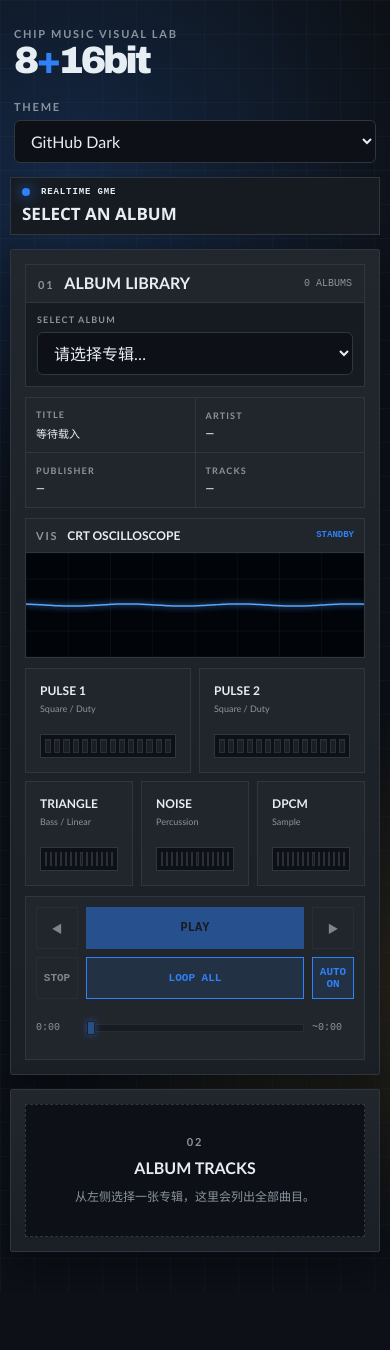
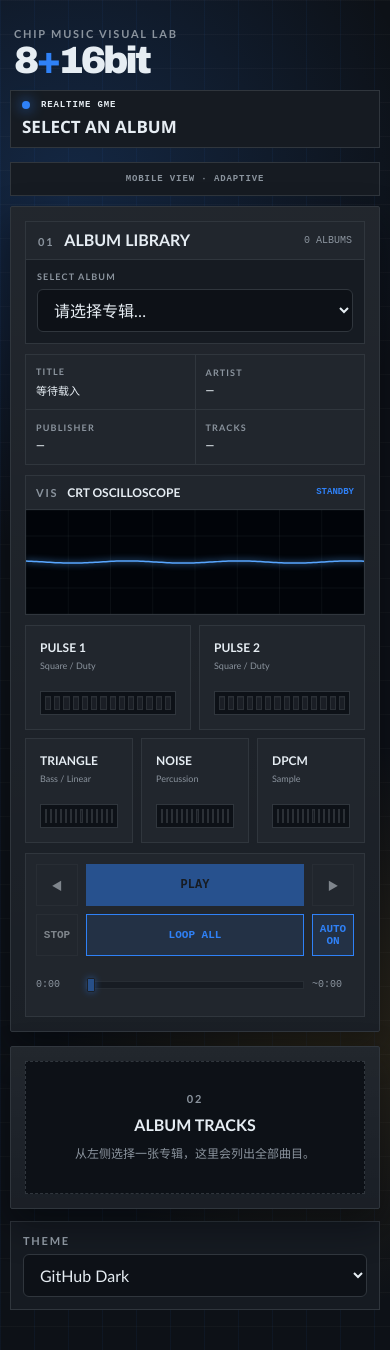
Before and after one commit to Algustav/816bitmusic, a React (Vite) app: page / in a window 390 px wide. Before the commit the page ends 1292 px from the top, so only its background shows below. Built offline with nearby package versions, Linux system fonts and the light colour scheme.

Commit message:
feat: add optional compact mobile layout

```diff
--- a/src/App.tsx
+++ b/src/App.tsx
@@ -55,6 +55,7 @@ export default function App() {
   const [seekPreview, setSeekPreview] = useState<number | null>(null);
   const [loopMode, setLoopMode] = useState<LoopMode>("all");
   const [autoPlay, setAutoPlay] = useState(true);
+  const [mobileCompact, setMobileCompact] = useState(false);
   const [selectedAlbumId, setSelectedAlbumId] = useState<string | null>(null);
   const [loadingAlbumId, setLoadingAlbumId] = useState<string | null>(null);
   const [playbackError, setPlaybackError] = useState<string | null>(null);
@@ -183,7 +184,7 @@ export default function App() {
   };
 
   return (
-    <main className="app-shell">
+    <main className={`app-shell ${mobileCompact ? "is-mobile-compact" : ""}`}>
       <header className="app-header">
         <div>
           <span className="kicker">CHIP MUSIC VISUAL LAB</span>
@@ -221,6 +222,15 @@ export default function App() {
           {engineMode === "realtime" ? snapshot.state.toUpperCase() : "HTTP FALLBACK"}
         </span>
       </section>
+
+      <button
+        className="mobile-layout-toggle"
+        type="button"
+        aria-pressed={mobileCompact}
+        onClick={() => setMobileCompact((compact) => !compact)}
+      >
+        MOBILE VIEW · {mobileCompact ? "COMPACT" : "ADAPTIVE"}
+      </button>
 
       <div className="workspace">
         <section className="theme-panel main-panel">
@@ -366,6 +376,23 @@ export default function App() {
           )}
         </aside>
       </div>
+
+      <footer className="mobile-theme-footer">
+        <label className="theme-picker">
+          <span>THEME</span>
+          <select
+            className="theme-select"
+            value={themeId}
+            onChange={(event) => selectTheme(event.target.value)}
+          >
+            {listThemes().map((item) => (
+              <option key={item.id} value={item.id}>
+                {item.name}
+              </option>
+            ))}
+          </select>
+        </label>
+      </footer>
     </main>
   );
 }
--- a/src/styles.css
+++ b/src/styles.css
@@ -87,6 +87,11 @@ button:disabled {
 
 .status-strip__right {
   margin-left: auto;
+}
+
+.mobile-layout-toggle,
+.mobile-theme-footer {
+  display: none;
 }
 
 .workspace {
@@ -861,8 +866,8 @@ button:disabled {
     flex-direction: column;
   }
 
-  .theme-picker {
-    width: 100%;
+  .app-header > .theme-picker {
+    display: none;
   }
 
   .status-strip__right {
@@ -892,6 +897,25 @@ button:disabled {
     font-weight: 800;
     letter-spacing: 0;
     line-height: 1.2;
+  }
+
+  .mobile-layout-toggle {
+    width: 100%;
+    min-height: 34px;
+    display: block;
+    margin: 0 0 10px;
+    border: 1px solid var(--line);
+    color: var(--muted);
+    background: var(--panel);
+    font-family: ui-monospace, monospace;
+    font-size: 9px;
+    font-weight: 900;
+    letter-spacing: 0.1em;
+  }
+
+  .mobile-layout-toggle[aria-pressed="true"] {
+    border-color: var(--accent);
+    color: var(--accent);
   }
 
   .metadata-grid,
@@ -946,4 +970,182 @@ button:disabled {
   .transport__time {
     grid-column: 1 / -1;
   }
+
+  .mobile-theme-footer {
+    display: block;
+    margin-top: 12px;
+    padding: 12px;
+    border: 1px solid var(--line);
+    background: var(--panel);
+  }
+
+  .mobile-theme-footer .theme-picker {
+    width: 100%;
+  }
+
+  .is-mobile-compact {
+    width: min(100% - 12px, 1240px);
+    padding-top: 6px;
+  }
+
+  .is-mobile-compact .app-header {
+    min-height: 48px;
+    padding: 4px 2px 7px;
+  }
+
+  .is-mobile-compact .kicker {
+    display: none;
+  }
+
+  .is-mobile-compact .app-header h1 {
+    margin: 0;
+    font-size: 34px;
+    line-height: 1;
+  }
+
+  .is-mobile-compact .status-strip {
+    display: flex;
+    min-height: 34px;
+    padding: 6px 9px;
+  }
+
+  .is-mobile-compact .status-strip__album {
+    grid-column: auto;
+    min-width: 0;
+    padding: 0;
+    overflow: hidden;
+    font-size: 13px;
+    text-overflow: ellipsis;
+    white-space: nowrap;
+  }
+
+  .is-mobile-compact .mobile-layout-toggle {
+    min-height: 30px;
+    margin-bottom: 6px;
+  }
+
+  .is-mobile-compact .main-panel,
+  .is-mobile-compact .track-sidebar {
+    padding: 7px;
+  }
+
+  .is-mobile-compact .album-library__header {
+    display: none;
+  }
+
+  .is-mobile-compact .album-mobile-select {
+    grid-template-columns: 78px minmax(0, 1fr);
+    align-items: center;
+    gap: 7px;
+    padding: 7px;
+  }
+
+  .is-mobile-compact .now-playing {
+    grid-template-columns: 1fr 1fr;
+    margin-top: 6px;
+  }
+
+  .is-mobile-compact .now-playing > div {
+    min-height: 42px;
+    padding: 6px 8px;
+  }
+
+  .is-mobile-compact .now-playing > div:nth-child(3),
+  .is-mobile-compact .now-playing > div:nth-child(4) {
+    display: none;
+  }
+
+  .is-mobile-compact .oscilloscope {
+    margin-top: 6px;
+  }
+
+  .is-mobile-compact .oscilloscope__header {
+    min-height: 28px;
+  }
+
+  .is-mobile-compact .oscilloscope canvas {
+    height: 72px;
+  }
+
+  .is-mobile-compact .channel-rack {
+    grid-template-columns: 1fr;
+    gap: 3px;
+    margin-top: 6px;
+  }
+
+  .is-mobile-compact .channel:nth-child(n) {
+    min-height: 34px;
+    grid-column: 1;
+    grid-template-columns: 72px minmax(0, 1fr);
+    align-items: center;
+    gap: 7px;
+    padding: 5px 7px;
+    border-left: 2px solid var(--line);
+  }
+
+  .is-mobile-compact .channel > div:first-of-type {
+    grid-column: 1;
+  }
+
+  .is-mobile-compact .channel small {
+    display: none;
+  }
+
+  .is-mobile-compact .channel__lcd-row {
+    grid-column: 2;
+    margin: 0;
+  }
+
+  .is-mobile-compact .channel__lcd {
+    height: 22px;
+    padding: 3px;
+  }
+
+  .is-mobile-compact .channel__lcd i {
+    height: 12px;
+  }
+
+  .is-mobile-compact .transport {
+    grid-template-columns: 38px minmax(0, 1fr) 38px;
+    gap: 6px;
+    margin-top: 6px;
+    padding: 7px;
+  }
+
+  .is-mobile-compact .transport__main,
+  .is-mobile-compact .transport__step,
+  .is-mobile-compact .transport__stop,
+  .is-mobile-compact .transport__loop,
+  .is-mobile-compact .transport__auto {
+    min-height: 36px;
+  }
+
+  .is-mobile-compact .transport__stop,
+  .is-mobile-compact .transport__loop,
+  .is-mobile-compact .transport__auto {
+    grid-column: span 1;
+  }
+
+  .is-mobile-compact .transport__time {
+    min-height: 30px;
+    grid-column: 1 / -1;
+  }
+
+  .is-mobile-compact .track-sidebar {
+    margin-top: 7px;
+  }
+
+  .is-mobile-compact .track-list-panel__header {
+    min-height: 38px;
+  }
+
+  .is-mobile-compact .track-row {
+    min-height: 40px;
+    padding: 0 9px;
+  }
+
+  .is-mobile-compact .mobile-theme-footer {
+    margin-top: 7px;
+    padding: 8px;
+  }
 }
```
